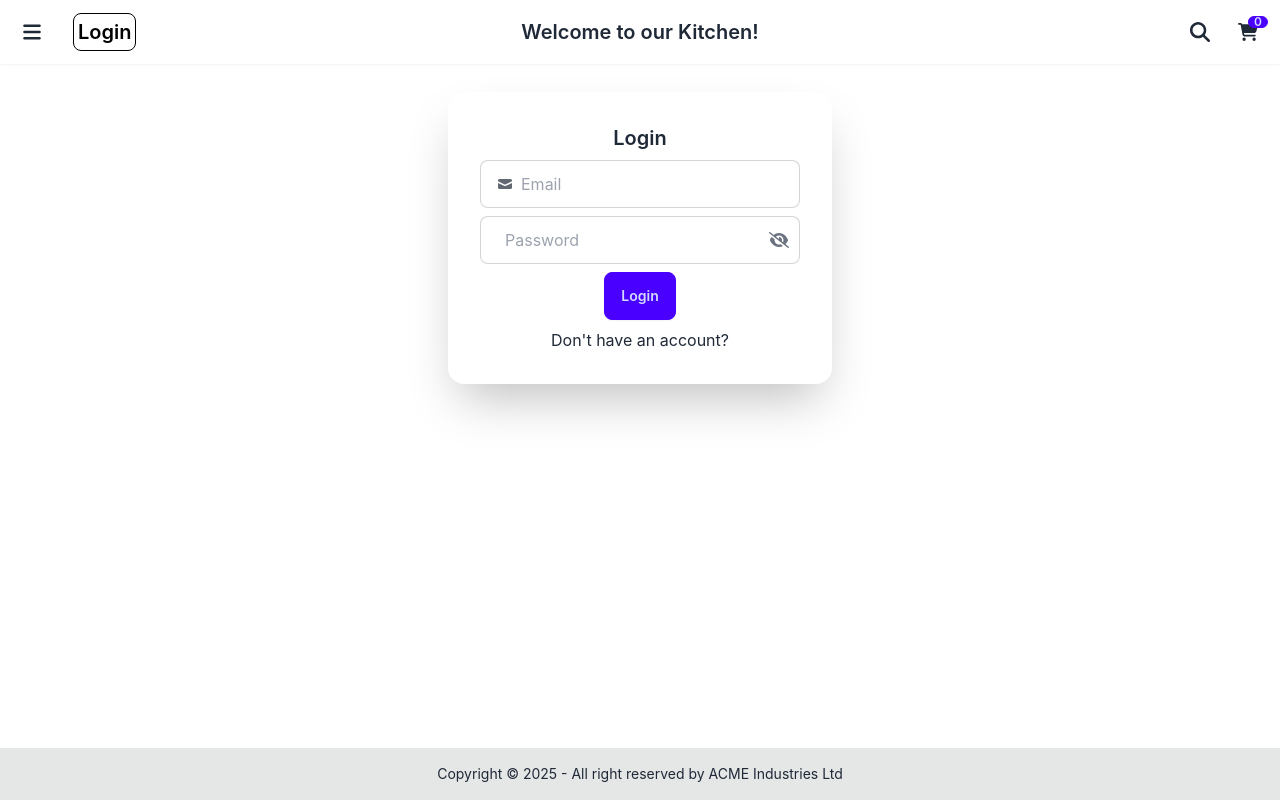
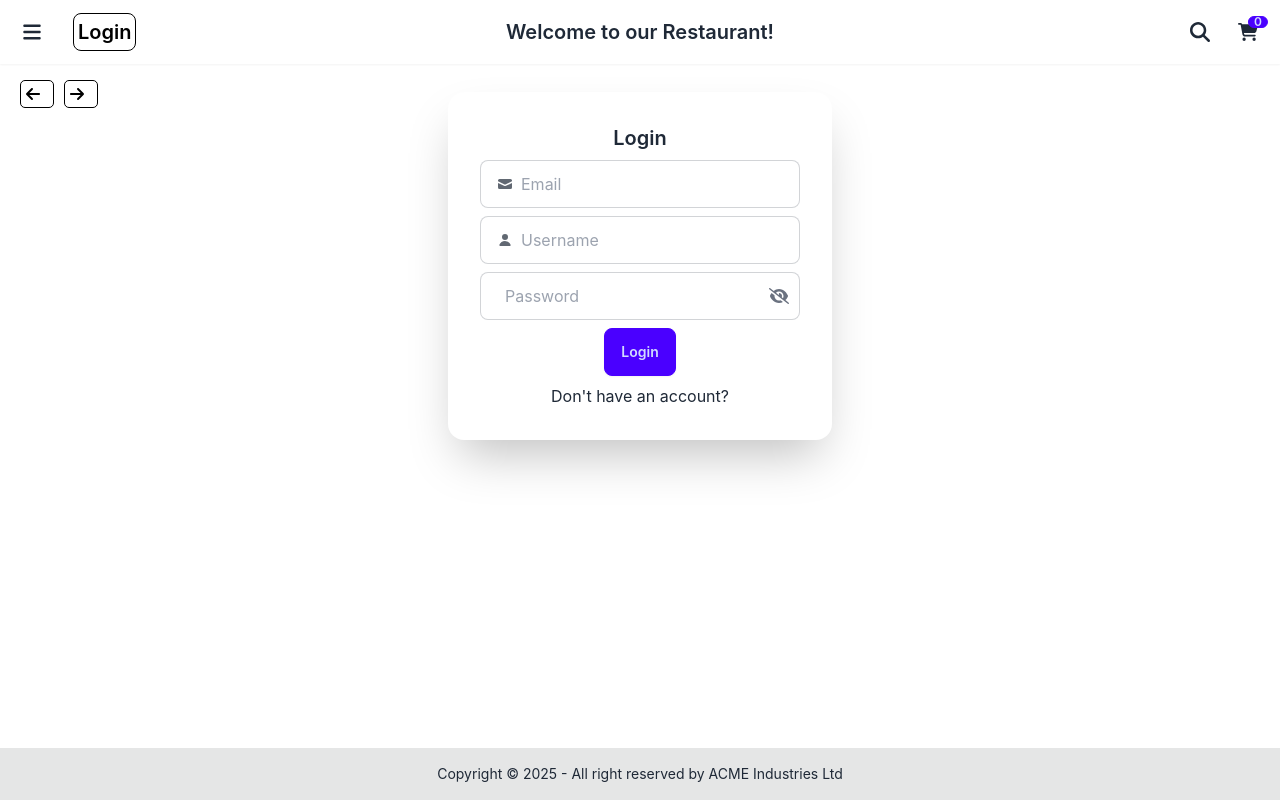
Before and after one commit to khushidhakad114/React, a React (Create React App) app: page /login in a window 1280 px wide. Built offline with nearby package versions, Linux system fonts and the light colour scheme.

Commit message:
backbutton

```diff
--- a/src/App.js
+++ b/src/App.js
@@ -11,6 +11,7 @@ import { createBrowserRouter, Outlet, RouterProvider } from "react-router-dom";
 import { Provider } from "react-redux";
 import stores from "./redux/store";
 import Cart from "./components/Cart";
+import BackButton from "./components/BackButton";
 
 function AppLayout() {
   return (
@@ -19,6 +20,7 @@ function AppLayout() {
       style={{ display: "flex", flexDirection: "column", height: "100vh" }}
     >
       <Navbar />
+      <BackButton />
       <div className="flex-1 overflow-y-auto">
         <Outlet />
       </div>
@@ -34,7 +36,7 @@ const Router = createBrowserRouter([
     children: [
       {
         path: "/home",
-        element: <Home />,
+        element: <Login />,
       },
       {
         path: "/about",
@@ -59,7 +61,7 @@ const Router = createBrowserRouter([
       {
         path: "/cart",
         element: <Cart />,
-      }
+      },
     ],
   },
 ]);
--- /dev/null
+++ b/src/components/BackButton.js
@@ -0,0 +1,51 @@
+import { useNavigate } from "react-router-dom";
+import { FontAwesomeIcon } from "@fortawesome/react-fontawesome";
+import { faArrowLeft, faArrowRight } from "@fortawesome/free-solid-svg-icons";
+const NavigationButtons = () => {
+  const navigate = useNavigate();
+
+  return (
+    <div
+      style={{
+        position: "fixed",
+        top: "80px",
+        left: "20px",
+        display: "flex",
+        gap: "10px",
+        zIndex: "9999",
+      }}
+    >
+      <button
+        onClick={() => navigate(-1)}
+        style={{
+          padding: "5px",
+          color: "black",
+          border: "1px solid black",
+          borderRadius: "5px",
+          cursor: "pointer",
+          display: "flex",
+          alignItems: "center",
+        }}
+      >
+        <FontAwesomeIcon icon={faArrowLeft} style={{ marginRight: "8px" }} />
+      </button>
+
+      <button
+        onClick={() => navigate(1)}
+        style={{
+          padding: "5px",
+          color: "black",
+          border: "1px solid black",
+          borderRadius: "5px",
+          cursor: "pointer",
+          display: "flex",
+          alignItems: "center",
+        }}
+      >
+        <FontAwesomeIcon icon={faArrowRight} style={{ marginRight: "8px" }} />
+      </button>
+    </div>
+  );
+};
+
+export default NavigationButtons;
--- a/src/components/Cart.js
+++ b/src/components/Cart.js
@@ -1,6 +1,7 @@
 import React from "react";
 import { useSelector } from "react-redux";
 import CartItem from "./CartItem";
+import NotFound from "./GIFs/NotFound";
 
 const Cart = () => {
   const itemInCart = useSelector((store) => store.cartSlice.items);
@@ -16,7 +17,12 @@ const Cart = () => {
   }, []);
 
   if (consolidatedCart.length === 0) {
-    return <div>No items in cart</div>; // early return
+    return (
+      <div className="text-center text-xl text-red-500 mt-5">
+        <NotFound />
+        No items in cart
+      </div>
+    ); // early return
   }
 
   return (
--- a/src/components/Login.js
+++ b/src/components/Login.js
@@ -14,19 +14,21 @@ import { faEye, faEyeSlash } from "@fortawesome/free-solid-svg-icons";
 const Login = () => {
   const emailref = useRef();
   const passwordref = useRef();
+  const usernameref = useRef();
   const dispatch = useDispatch();
   const navigate = useNavigate();
   const [message, setMessage] = useState("");
   const [login, setLogin] = useState(false); // login => false => login, login => true => signup
   const [passwordVisible, setPasswordVisible] = useState(false);
 
-  const usernameref = useRef();
-
   const handleLogin = () => {
     setLogin(!login);
   };
 
   const handleSubmitButton = async (e) => {
+    const email = emailref.current.value;
+    const password = passwordref.current.value;
+    const username = usernameref.current.value;
     const message = checkValidateData(
       emailref.current.value,
       passwordref.current.value
@@ -35,12 +37,10 @@ const Login = () => {
       setMessage(message);
       return;
     }
-    const email = emailref.current.value;
-    const password = passwordref.current.value;
     setMessage("");
     if (login) {
       try {
-        await createUserWithEmailAndPassword(auth, email, password);
+        await createUserWithEmailAndPassword(auth, email, password, username);
         alert("Signup successful!");
       } catch (err) {
         console.log(err.message);
@@ -48,9 +48,14 @@ const Login = () => {
       }
     } else {
       try {
-        const user = await signInWithEmailAndPassword(auth, email, password);
+        const user = await signInWithEmailAndPassword(
+          auth,
+          email,
+          password,
+          username
+        );
         console.log(user);
-        dispatch(loginAction(user));
+        dispatch(loginAction({ email: user.user.email, username: username }));
         alert("Login successful!");
         navigate("/restaurants");
       } catch (err) {
@@ -84,7 +89,6 @@ const Login = () => {
               ref={emailref}
             />
           </label>
-          {login && (
           <label className="input input-bordered flex items-center gap-2">
             <svg
               xmlns="http://www.w3.org/2000/svg"
@@ -101,7 +105,6 @@ const Login = () => {
               ref={usernameref}
             />
           </label>
-          )}
           <label className="input input-bordered flex items-center gap-2">
             <svg
               xmlns="http://www.w3.org/2000/svg"
--- a/src/components/Navbar.js
+++ b/src/components/Navbar.js
@@ -8,9 +8,10 @@ import {
 import { useNavigate } from "react-router-dom";
 import { useDispatch, useSelector } from "react-redux";
 import { loginOut } from "../redux/userSlice";
+import Restaurant from "./Restaurant";
 
 const Navbar = () => {
-  const username = useSelector((store) => store?.user?.user?.username);
+  const username = useSelector((store) => store?.userSlice?.user?.username);
   const dispatch = useDispatch();
   const navigate = useNavigate();
   const cartSliceLength = useSelector((store) => store.cartSlice.items.length);
@@ -18,7 +19,6 @@ const Navbar = () => {
   const handleCart = () => {
     navigate("/cart");
   };
-
   return (
     <>
       <div className="navbar bg-base-100 shadow-sm">
@@ -86,13 +86,9 @@ const Navbar = () => {
           </div>
         </div>
         <div className="navbar-center">
-          {username ? (
-            <a className="btn btn-ghost text-xl">
-              Welcome, {username} to our Kitchen!
-            </a>
-          ) : (
-            <a className="btn btn-ghost text-xl">Welcome to our Kitchen!</a>
-          )}
+          <a className="btn btn-ghost text-xl">
+            Welcome {username} to our Restaurant!
+          </a>
         </div>
         <div className="navbar-end">
           <button className="btn btn-ghost btn-circle">
--- a/src/components/Restaurant.js
+++ b/src/components/Restaurant.js
@@ -22,13 +22,11 @@ const Restaurant = () => {
     fetchRestaurantData();
   }, []);
 
-  // Fetch restaurant data
   const fetchRestaurantData = async () => {
     try {
       setIsLoading(true);
       const response = await axios.get(SWIGGY_API);
 
-      // Handle dynamic response structure
       const cards = response?.data?.data?.cards || [];
       const restaurantCard = cards.find(
         (card) => card.card?.card?.gridElements?.infoWithStyle?.restaurants
@@ -160,19 +158,11 @@ const Restaurant = () => {
         </div>
       )}
 
-      {/* Render menu items */}
       <div className="menu mt-8">
-        <h2 className="text-2xl font-semibold mb-4 text-center">
-          Menu Items
-        </h2>
         <div className="flex flex-wrap gap-10 justify-center">
-          {menuItems.length > 0 ? (
-            menuItems.map((item) => (
-              <ItemCard key={item.id} item={item} addToCart={handleAddToCart} />
-            ))
-          ) : (
-            <div>No menu items available.</div>
-          )}
+          {menuItems.map((item) => (
+            <ItemCard key={item.id} item={item} addToCart={handleAddToCart} />
+          ))}
         </div>
       </div>
     </div>
```
Lines whose indentation alone changed are shown as unchanged.
